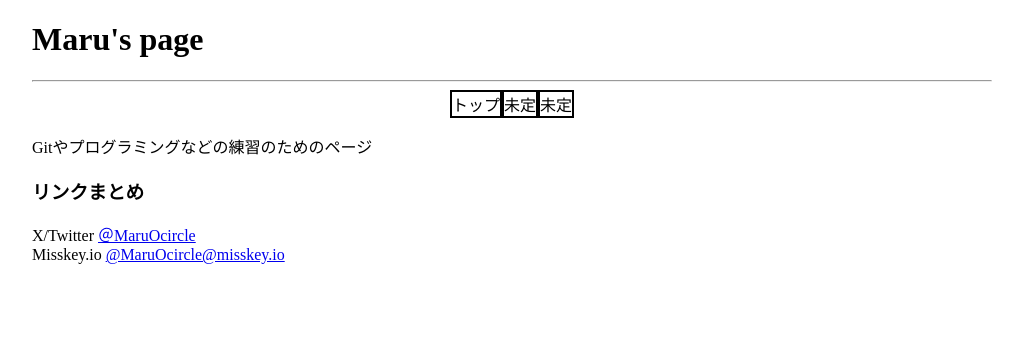
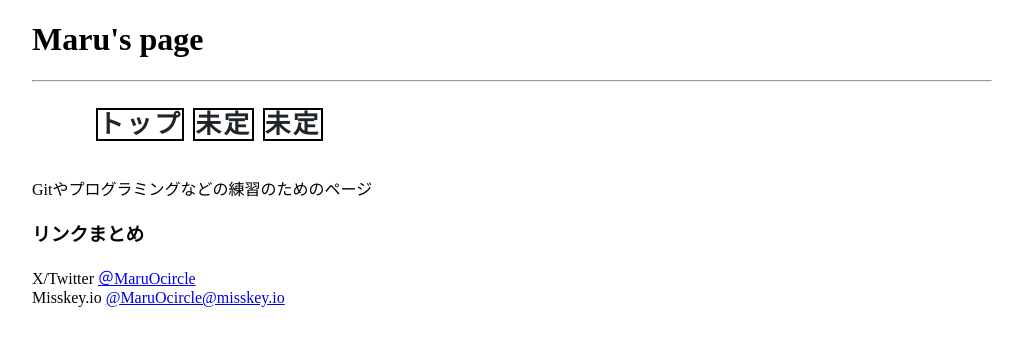
Before and after one commit to MaruOcircle/MaruOcircle.github.io, a Jekyll site: the page built from index.md, in a window 1280 px wide. Shown: the top 346 px of the page, without its empty margins (128-1151 px from the left). Built offline with Jekyll 4.4.1, drawn with Linux system fonts in a browser that asks for light colours.

Commit message:
Update style.css

```diff
--- a/assets/style.css
+++ b/assets/style.css
@@ -6,11 +6,6 @@
 }
 
 .menu{
-  display: flex;
-  justify-content: center;
-}
-
-a.btn{
   font-size: 1.6rem;
   font-weight: 700;
   line-height: 1.5;
```
